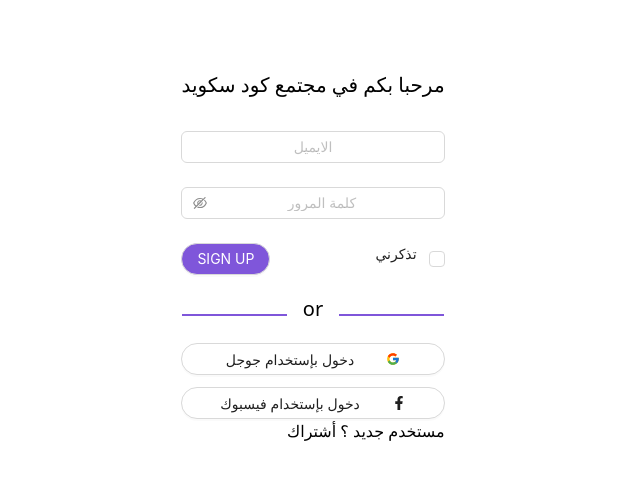
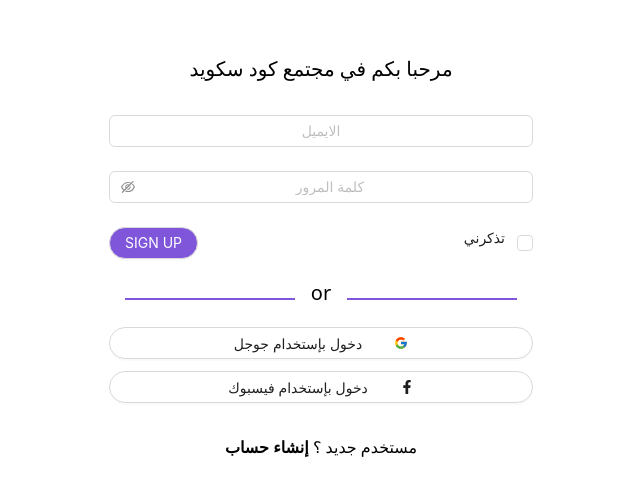
Before and after one commit to Mfas1998/educational_platform, a React (Create React App) app: page /login in a window 1280 px wide. Shown: the part 159-654 px from the top of the page, without its empty margins (435-1075 px from the left). Built offline with nearby package versions, Linux system fonts and the light colour scheme.

Commit message:
add styles to login page

```diff
--- a/src/pages/Login/index.jsx
+++ b/src/pages/Login/index.jsx
@@ -1,6 +1,6 @@
 import React from "react";
 import { Link } from "react-router-dom";
-import {Checkbox, Form } from "antd";
+import { Checkbox, Form } from "antd";
 import ButtonComponent from "../../components/Button";
 import InputComponent, { InputPasswordComponent } from "../../components/input";
 import { FcGoogle } from "react-icons/fc";
@@ -9,13 +9,11 @@ import { FaFacebookF } from "react-icons/fa";
 const Login = () => {
   return (
     <div className=" flex h-[100vh] items-center justify-center text-ellipsis">
-      <div className=" flex flex-col">
-        <div className="">
-          <p className="text-xl text-center py-8">
-            مرحبا بكم في
-            مجتمع كود سكويد</p>
+      <div className="p-2">
+        <p className="text-xl text-center py-8">مرحبا بكم في مجتمع كود سكويد</p>
+
         <Form>
-
+          <div>
             <Form.Item name="email">
               <InputComponent
                 placeholder="الايميل"
@@ -45,8 +43,9 @@ const Login = () => {
                 className="bg-primary text-textColorprimary rounded-full"
               />
             </div>
+          </div>
         </Form>
-        </div>
+
         <p className="text-xl my-5 w-full text-center  before:inline-block before:w-[40%] before:h-0.5 before:bg-primary before:ml-4 after:mr-4 after:inline-block  after:w-[40%] after:h-0.5 after:bg-primary ">
           or
         </p>
@@ -60,7 +59,9 @@ const Login = () => {
           icon={<FaFacebookF className="text-blue-700 ml-6" />}
           className="rounded-full w-full mt-3"
         />
-         <p>مستخدم جديد ؟ <Link to="/signup">أشتراك</Link></p>
+        <p className="text-center mt-8">
+          مستخدم جديد ؟ <Link to="/signup" className="font-bold">إنشاء حساب</Link>
+        </p>
       </div>
     </div>
   );
--- a/src/pages/SignUp/index.jsx
+++ b/src/pages/SignUp/index.jsx
@@ -10,9 +10,9 @@ const SignUp = () => {
   return (
     <div className=" flex h-[100vh] items-center justify-center ">
       <div className="p-2">
+      <p className="text-xl">إنشاء حساب</p>
         <Form>
           <div>
-            <p className="text-xl">إنشاء حساب</p>
             <Form.Item name="userName">
               <InputComponent
                 required
```
Lines whose indentation alone changed are shown as unchanged.
